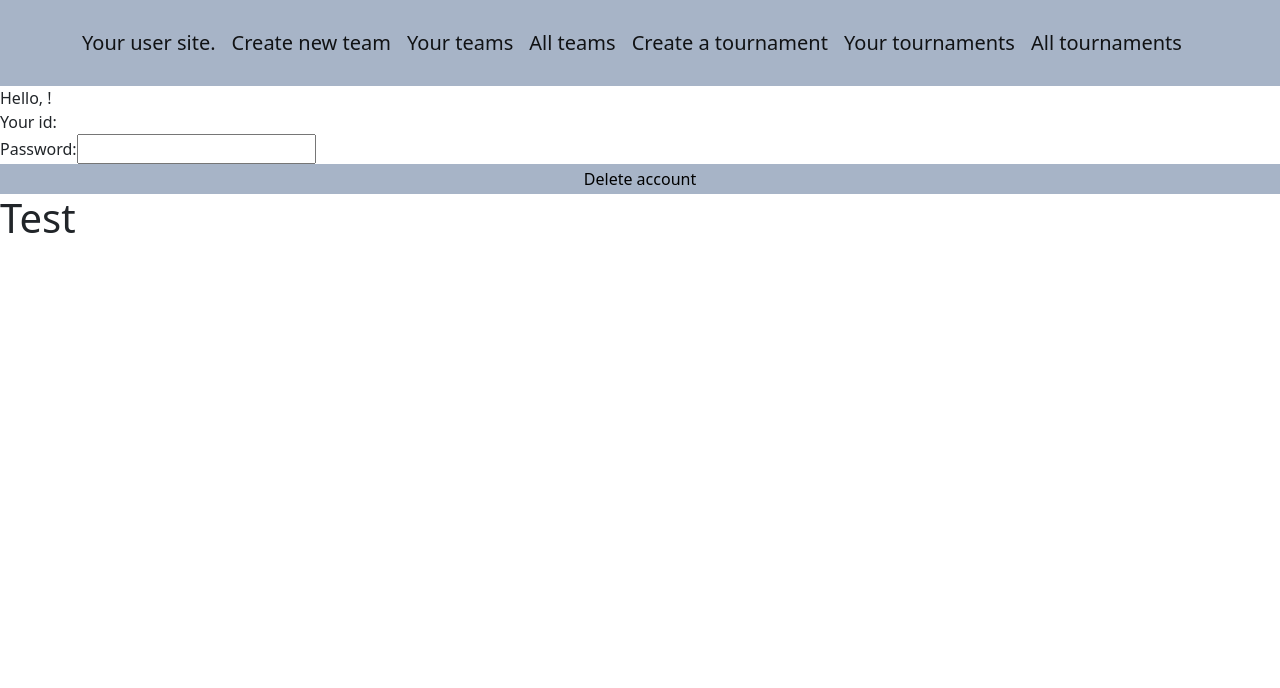
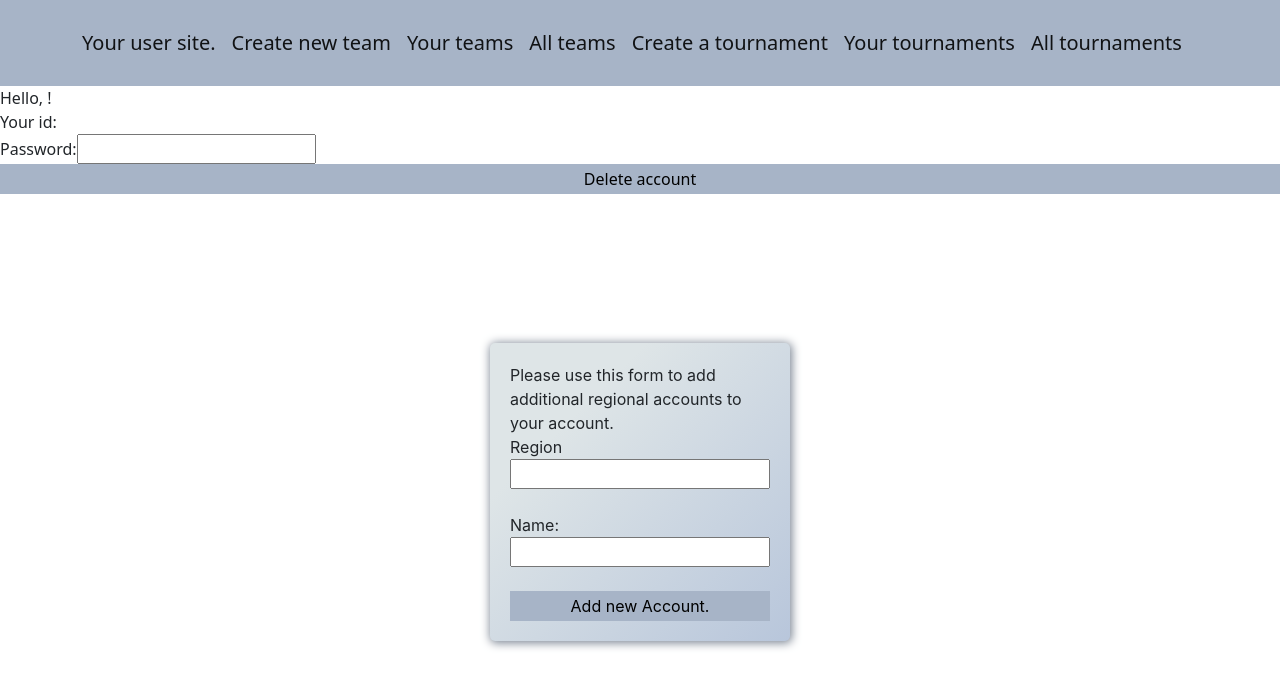
Before and after one commit to Errelian/Szakdolgozat, a React (Create React App) app in the folder src/main/webapp/: page /self-user in a window 1280 px wide. Shown: the top 688 px of the page. Built offline with nearby package versions, Linux system fonts and the light colour scheme; no server answers.

Commit message:
Some more progress, removed needless image references.

```diff
--- a/src/main/webapp/public/index.html
+++ b/src/main/webapp/public/index.html
@@ -7,9 +7,8 @@
     <meta name="theme-color" content="#000000" />
     <meta
       name="description"
-      content="Web site created using create-react-app"
+      content="A simple site to help you organize all your LoL tournaments."
     />
-    <link rel="apple-touch-icon" href="%PUBLIC_URL%/logo192.png" />
     <!--
       manifest.json provides metadata used when your web app is installed on a
       user's mobile device or desktop. See https://developers.google.com/web/fundamentals/web-app-manifest/
--- a/src/main/webapp/src/self-user.js
+++ b/src/main/webapp/src/self-user.js
@@ -47,8 +47,41 @@ function SelfUser(){
                     progress: undefined,
                     })
             }
-            else{
-                toast("Password was incorrect.", {
+
+                response.json().then(json=>{
+                    toast(json, {
+                        position: "top-right",
+                        autoClose: 5000,
+                        hideProgressBar: true,
+                        closeOnClick: true,
+                        pauseOnHover: true,
+                        draggable: true,
+                        progress: undefined,
+                        })
+                })
+
+        })
+
+    }
+
+    let handleAdd = (event) =>{
+        const input = [event.target[0].value, event.target[1].value]
+
+        let jsonBody = {
+            "regionId": input[0],
+            "inGameName":input[1]
+        }
+
+        fetch('http://localhost:8080/api/regionalAccounts/update',{
+            method:'POST',
+            headers: {
+                'Accept': 'application/json',
+                'Content-Type': 'application/json'
+            },
+            body:JSON.stringify(jsonBody),
+        }).then(response=>{
+            response.json().then( json=>{
+                toast(json, {
                     position: "top-right",
                     autoClose: 5000,
                     hideProgressBar: true,
@@ -57,9 +90,9 @@ function SelfUser(){
                     draggable: true,
                     progress: undefined,
                     })
-            }
+                }
+            )
         })
-
     }
 
     let userGreeter = (
@@ -75,6 +108,24 @@ function SelfUser(){
             </form>
         </div>
         )
+
+    let regionAccountAdder = (
+        <div className="loginForm">
+            Please use this form to add additional regional accounts to your account.
+          <form onSubmit={handleAdd} className='innerLoginForm'>
+              <label>Region </label>
+              <input type="text" name="region" required />
+            <br/>
+              <label>Name: </label>
+              <input type="text" name="name" required />
+            <br/>
+            <div className="button-container">
+              <button type="submit" className='standardButton'>Add new Account.</button>
+            </div>
+
+            </form>
+        </div>
+    )
 
     return(
         <div>
@@ -92,7 +143,7 @@ function SelfUser(){
                 />
 
                 {userGreeter}
-            <h1>Test</h1>
+                {regionAccountAdder}
         </div>
     )
 
```
